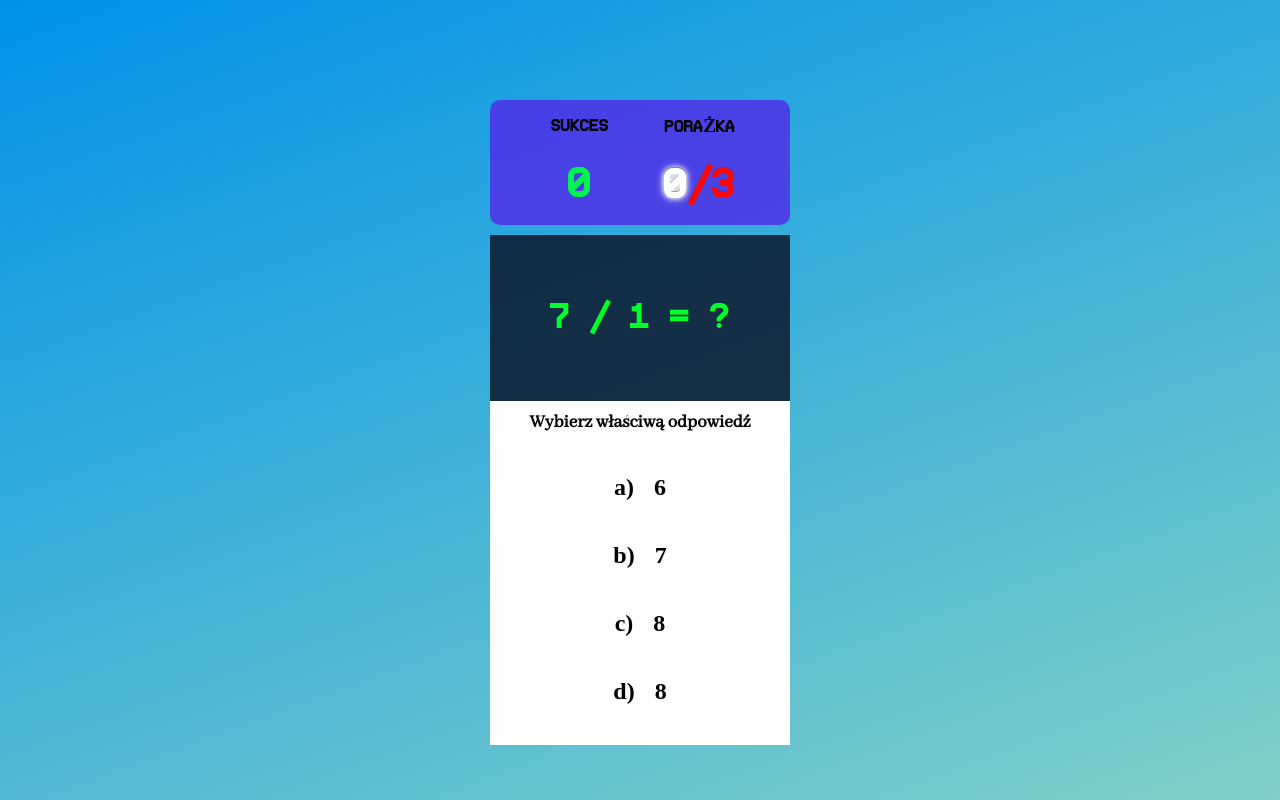
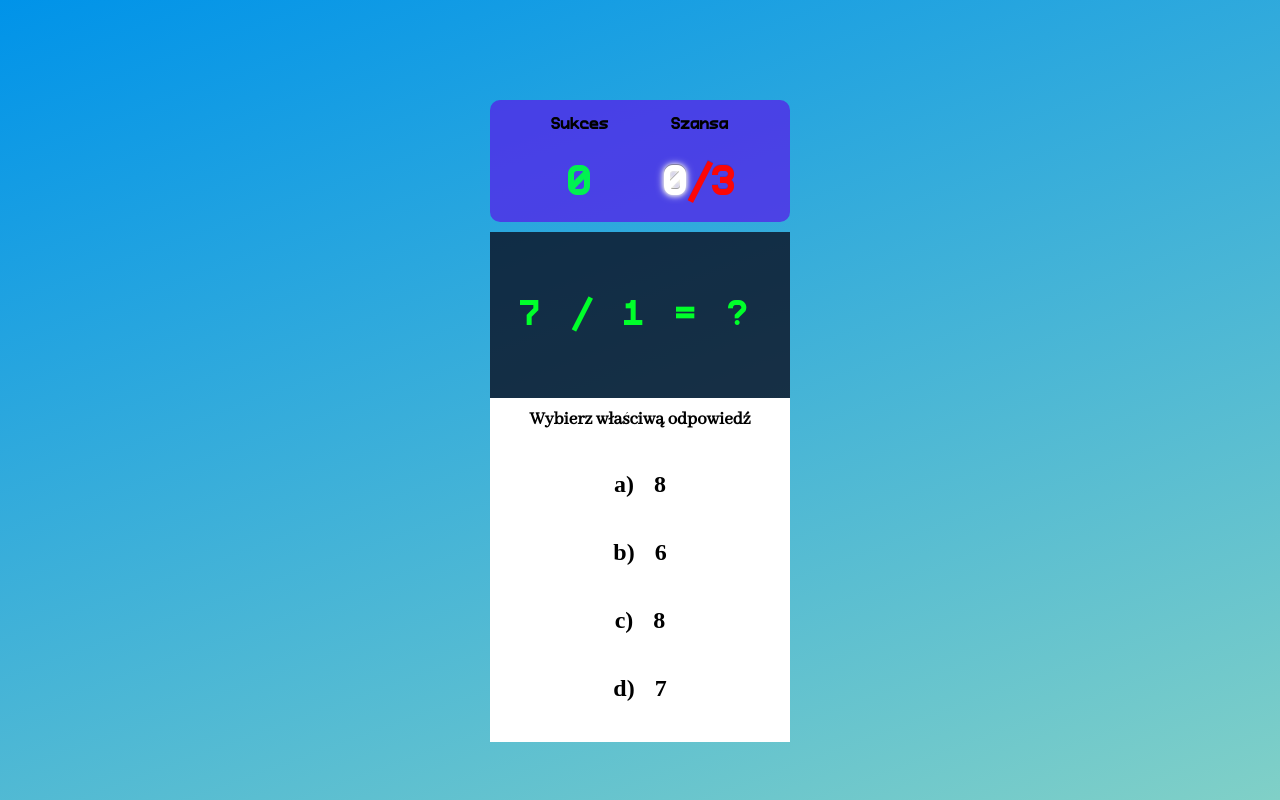
Before and after one commit to oleksiykalashnyk/gameForChildren, a plain HTML site: page index.html in a window 1280 px wide. Drawn offline with Linux system fonts and the light colour scheme.

Commit message:
fix new bug))

```diff
--- a/index.html
+++ b/index.html
@@ -14,11 +14,11 @@
         <div class="cart">
             <div class="mini-table">
                 <div class="mini-table_left">
-                    <h4>SUKCES</h4>
+                    <h4>Sukces</h4>
                     <h4 id="sukces"></h4>
                 </div>
                 <div class="mini-table_right">
-                    <h4>PORAŻKA</h4>
+                    <h4>Szansa</h4>
                     <h4 class="unSukces"><span id="unSukces">0</span>/3</h4>
                 </div>
             </div>
--- a/js/script.js
+++ b/js/script.js
@@ -67,6 +67,7 @@ let i = 0,
 
         txt = `${a} ${b} ${c} = ?`;
         elementIdTime.innerHTML = txt;
+        // typeWriter();
     },
 
     switchSymbol = (a, b, c) => {
@@ -206,8 +207,6 @@ let i = 0,
 
             arr = [resultOfActionOp1, resultOfActionOp2, resultOfActionOp3, resultOfActionOp4];
 
-
-
             option1.innerHTML = arr[0];
             option2.innerHTML = arr[1];
             option3.innerHTML = arr[2];
@@ -264,8 +263,6 @@ let i = 0,
 
             arr = [resultOfActionOp1, resultOfActionOp2, resultOfActionOp3, resultOfActionOp4];
 
-            arr.sort();
-
             option1.innerHTML = arr[0];
             option2.innerHTML = arr[1];
             option3.innerHTML = arr[2];
--- a/styles/main.css
+++ b/styles/main.css
@@ -91,6 +91,7 @@ h4 {
 .cart_head {
     display: flex;
     flex-flow: column;
+    align-items: center;
     height: 200px;
     width: 100%;
     background-color: rgba(8, 4, 19, 0.747);
@@ -103,6 +104,13 @@ h4 {
     font-size: 2.5rem;
     align-self: center;
     padding: 10px;
+    overflow: hidden; /* Ensures the content is not revealed until the animation */
+  border-right: .15em solid orange; /* The typwriter cursor */
+  white-space: nowrap; /* Keeps the content on a single line */
+  letter-spacing: .15em;
+    animation:
+    typing 4s steps(30, end),
+    blink-caret .5s step-end infinite;
 }
 
 
@@ -160,3 +168,15 @@ h4 {
 #reaction-4 {
     padding-bottom: 30px;
 }
+
+
+
+@keyframes typing {
+    from { width: 0 }
+    to { width: 80% }
+  }
+
+  /* The typewriter cursor effect */
+  @keyframes blink-caret {
+    from, to { border-color: transparent }
+    50% { border-color: orange }
```
